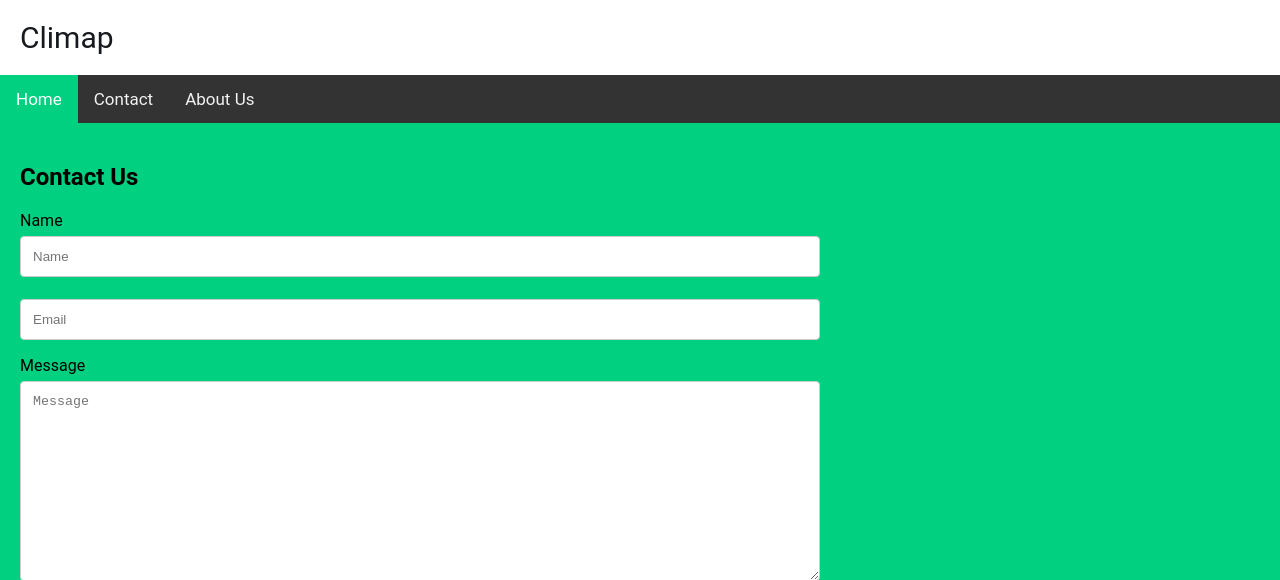
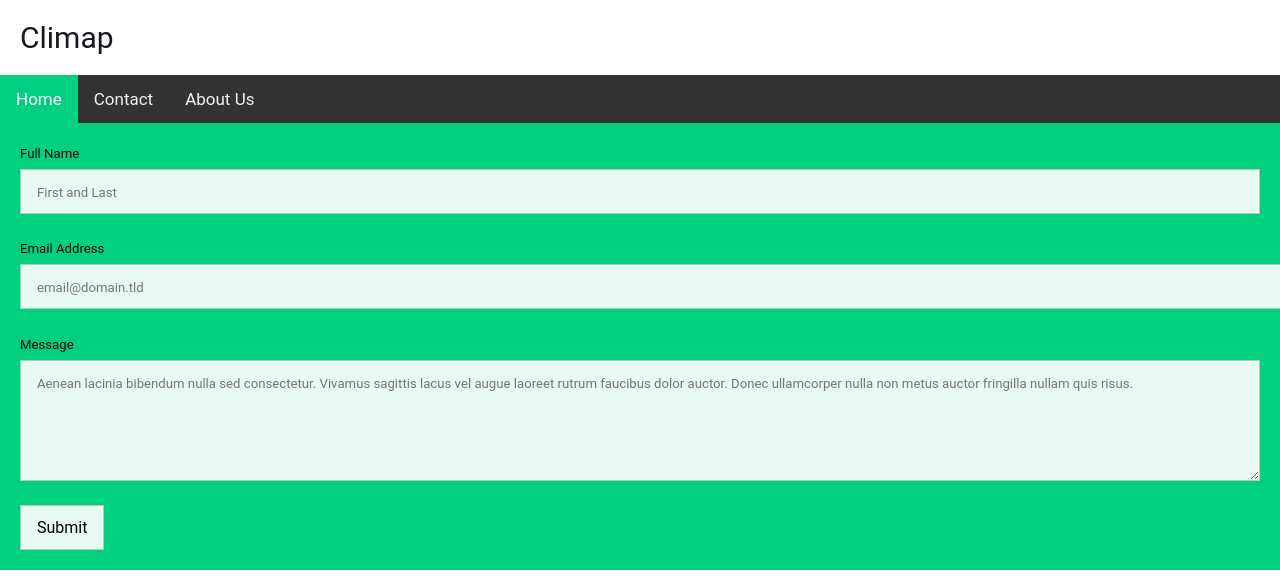
Before and after one commit to adityabilawar/ClimateChangeMapWebsite, a website built with webpack: page src/contact.html in a window 1280 px wide. Shown: the top 580 px of the page. Built offline with nearby package versions, Linux system fonts and the light colour scheme; no server answers.

Commit message:
new contact us code using form spree

```diff
--- a/src/contact.html
+++ b/src/contact.html
@@ -18,16 +18,125 @@
     </div>
   </div>
   <div id="contact-us" class="contact-form">
-    <form class="contact">
-      <h2>Contact Us</h2>
+    <form id="fs-frm" name="simple-contact-form" accept-charset="utf-8" action="https://formspree.io/f/mqkwlpyq" method="post">
+      <fieldset id="fs-frm-inputs">
+        <label for="full-name">Full Name</label>
+        <input type="text" name="name" id="full-name" placeholder="First and Last" required="">
+        <label for="email-address">Email Address</label>
+        <input type="email" name="_replyto" id="email-address" placeholder="email@domain.tld" required="">
+        <label for="message">Message</label>
+        <textarea rows="5" name="message" id="message" placeholder="Aenean lacinia bibendum nulla sed consectetur. Vivamus sagittis lacus vel augue laoreet rutrum faucibus dolor auctor. Donec ullamcorper nulla non metus auctor fringilla nullam quis risus." required=""></textarea>
+        <input type="hidden" name="_subject" id="email-subject" value="Contact Form Submission">
+      </fieldset>
+      <input type="submit" value="Submit">
+    </form><style>/* reset */
+    #fs-frm input,
+    #fs-frm select,
+    #fs-frm textarea,
+    #fs-frm fieldset,
+    #fs-frm optgroup,
+    #fs-frm label,
+    #fs-frm #card-element:disabled {
+      font-family: inherit;
+      font-size: 100%;
+      color: inherit;
+      border: none;
+      border-radius: 0;
+      display: block;
+      width: 100%;
+      padding: 0;
+      margin: 0;
+      -webkit-appearance: none;
+      -moz-appearance: none;
+    }
+    #fs-frm label,
+    #fs-frm legend,
+    #fs-frm ::placeholder {
+      font-size: .825rem;
+      margin-bottom: .5rem;
+      padding-top: .2rem;
+      display: flex;
+      align-items: baseline;
+    }
 
-      <label for="name">Name</label>
-      <input type="text" id="name" name="firstname" placeholder="Name">
-      <input type="text" type="email" id="email" placeholder="Email">
-      <label for="subject">Message</label>
-      <textarea id="message" name="subject" placeholder="Message" style="height:200px"></textarea>
-      <input type="submit" value="Send Message">
-    </form>
+    /* border, padding, margin, width */
+    #fs-frm input,
+    #fs-frm select,
+    #fs-frm textarea,
+    #fs-frm #card-element {
+      border: 1px solid rgba(0,0,0,0.2);
+      background-color: rgba(255,255,255,0.9);
+      padding: .75em 1rem;
+      margin-bottom: 1.5rem;
+    }
+    #fs-frm input:focus,
+    #fs-frm select:focus,
+    #fs-frm textarea:focus {
+      background-color: white;
+      outline-style: solid;
+      outline-width: thin;
+      outline-color: gray;
+      outline-offset: -1px;
+    }
+    #fs-frm [type="text"],
+    #fs-frm [type="email"] {
+      width: 100%;
+    }
+    #fs-frm [type="button"],
+    #fs-frm [type="submit"],
+    #fs-frm [type="reset"] {
+      width: auto;
+      cursor: pointer;
+      -webkit-appearance: button;
+      -moz-appearance: button;
+      appearance: button;
+    }
+    #fs-frm [type="button"]:focus,
+    #fs-frm [type="submit"]:focus,
+    #fs-frm [type="reset"]:focus {
+      outline: none;
+    }
+    #fs-frm [type="submit"],
+    #fs-frm [type="reset"] {
+      margin-bottom: 0;
+    }
+    #fs-frm select {
+      text-transform: none;
+    }
+
+    #fs-frm [type="checkbox"] {
+      -webkit-appearance: checkbox;
+      -moz-appearance: checkbox;
+      appearance: checkbox;
+      display: inline-block;
+      width: auto;
+      margin: 0 .5em 0 0 !important;
+    }
+
+    #fs-frm [type="radio"] {
+      -webkit-appearance: radio;
+      -moz-appearance: radio;
+      appearance: radio;
+    }
+
+    /* address, locale */
+    #fs-frm fieldset.locale input[name="city"],
+    #fs-frm fieldset.locale select[name="state"],
+    #fs-frm fieldset.locale input[name="postal-code"] {
+      display: inline;
+    }
+    #fs-frm fieldset.locale input[name="city"] {
+      width: 52%;
+    }
+    #fs-frm fieldset.locale select[name="state"],
+    #fs-frm fieldset.locale input[name="postal-code"] {
+      width: 20%;
+    }
+    #fs-frm fieldset.locale input[name="city"],
+    #fs-frm fieldset.locale select[name="state"] {
+      margin-right: 3%;
+    }
+    </style>
   </div>
 
 
```
Also changed, not shown: src/index.html (+0 -1 lines).
